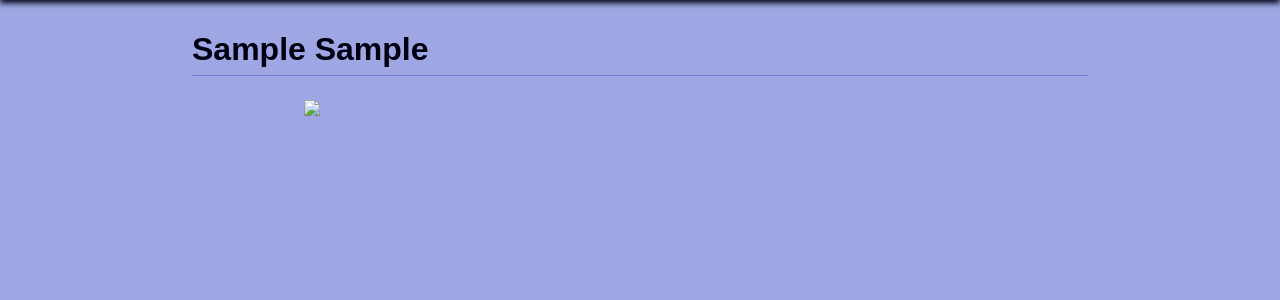
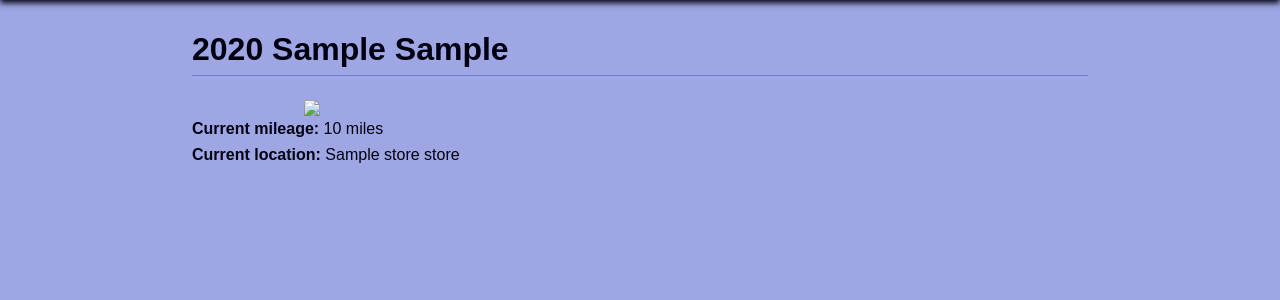
Before and after one commit to Peng2558/luxuryleases, a Django app: template main_app/templates/cars/detail.html in a window 1280 px wide. Shown: the part 48-348 px from the top of the page. Run offline with Django 5.2, Linux system fonts and the light colour scheme; the template is opened without the code that fills it: values that come from a table or form of the project are taken from there, others are empty; tables that the repository leaves empty hold one stand-in row (values such as "Sample post").

Commit message:
update contents of car detail page

```diff
--- a/main_app/templates/cars/detail.html
+++ b/main_app/templates/cars/detail.html
@@ -2,8 +2,11 @@
 
 {% block content %}
   <div id='car-detail'>
-    <p class='main-title'>{{ car.make }} {{ car.model }}</p>
+    <p class='main-title'>{{ car.year }} {{ car.make }} {{ car.model }}</p>
 
     <img src='{{ photo.url }}'/>
+
+    <p><strong>Current mileage:</strong> {{ car.mileage }} miles</p>
+    <p><strong>Current location:</strong> {{ car.current_store }} store</p>
   </div>
 {% endblock %}
```
